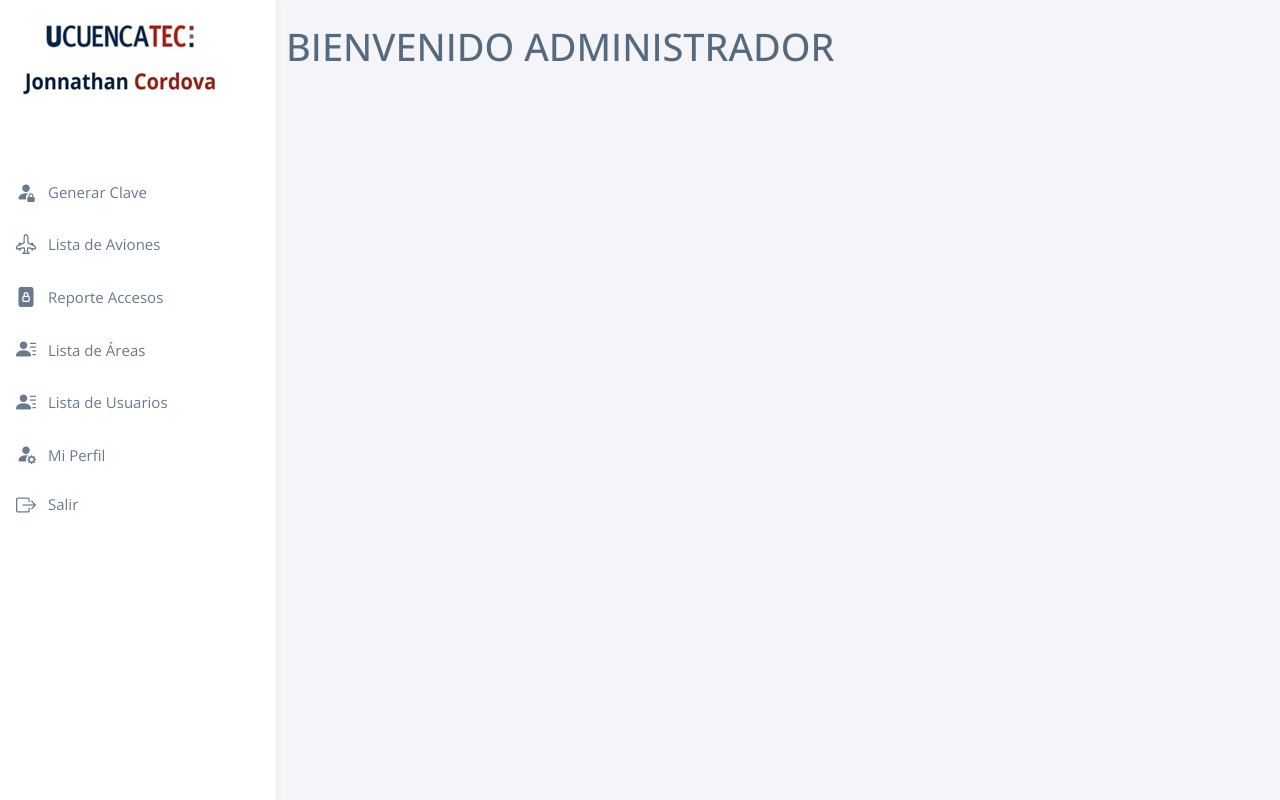
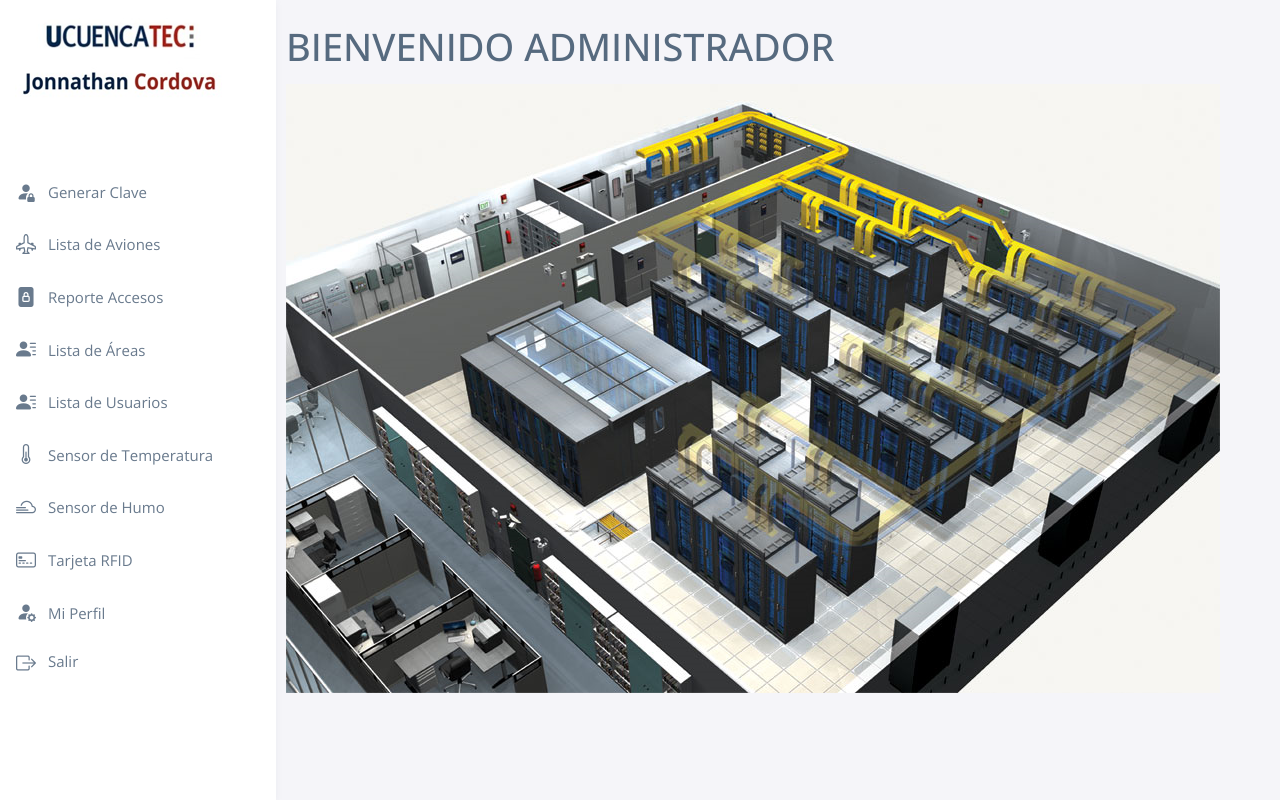
Before and after one commit to Jonna024/proyectoweb.github.io, a Flask app: page / in a window 1280 px wide. Run offline with Flask 3, Linux system fonts and the light colour scheme; the visitor is signed in with stand-in values (Sample User, id 1); some libraries are stand-ins or nearby versions.

Commit message:
AÑADIR IMAGEN

```diff
--- a/my-app/templates/public/base_cpanel.html
+++ b/my-app/templates/public/base_cpanel.html
@@ -28,6 +28,7 @@
               {% if dataLogin.rol == 1 %}
               <div>
                 <h1>BIENVENIDO ADMINISTRADOR</h1>
+                <img src="{{ url_for('static', filename='assets/img/PRUEBA1IMAGEN.png') }}" alt="Imagen Administrador" style="max-width: 100%; height: auto;">
               </div>
               {% endif %}
               {% if dataLogin.rol == 2 %}
--- a/my-app/templates/public/includes/menu_sidebar.html
+++ b/my-app/templates/public/includes/menu_sidebar.html
@@ -28,9 +28,9 @@
       </a>
     </li>
     <li
-    class="menu-item {% if request.path == '/interfaz-clave' %} active {% endif %}"
+      class="menu-item {% if request.path == '/lista-aviones' %} active {% endif %}"
     >
-      <a href="/interfaz-clave" class="menu-link">
+      <a href="/lista-aviones" class="menu-link">
         <i class="menu-icon bi bi-airplane-engines"></i>
         <div data-i18n="Tables">Lista de Aviones</div>
       </a>
@@ -52,13 +52,36 @@
         <div data-i18n="Boxicons">Lista de Áreas</div>
       </a>
     </li>
-    {%endif%} {% if dataLogin.rol == 1 %}
     <li
       class="menu-item {% if request.path == '/lista-de-usuarios' %} active {% endif %}"
     >
       <a href="/lista-de-usuarios" class="menu-link">
         <i class="menu-icon bi bi-person-lines-fill"></i>
         <div data-i18n="Tables">Lista de Usuarios</div>
+      </a>
+    </li>
+    <li
+      class="menu-item {% if request.path == '/sensor-temperatura' %} active {% endif %}"
+    >
+      <a href="/sensor-temperatura" class="menu-link">
+        <i class="menu-icon bi bi-thermometer-half"></i>
+        <div data-i18n="Tables">Sensor de Temperatura</div>
+      </a>
+    </li>
+    <li
+      class="menu-item {% if request.path == '/sensor-humo' %} active {% endif %}"
+    >
+      <a href="/sensor-humo" class="menu-link">
+        <i class="menu-icon bi bi-cloud-fog2"></i>
+        <div data-i18n="Tables">Sensor de Humo</div>
+      </a>
+    </li>
+    <li
+      class="menu-item {% if request.path == '/tarjeta-rfid' %} active {% endif %}"
+    >
+      <a href="/tarjeta-rfid" class="menu-link">
+        <i class="menu-icon bi bi-credit-card-2-front"></i>
+        <div data-i18n="Tables">Tarjeta RFID</div>
       </a>
     </li>
     {%endif%}
```
Also changed, not shown: my-app/static/assets/img/PRUEBA1IMAGEN.png (added).
